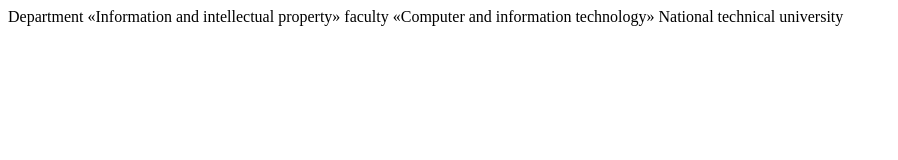
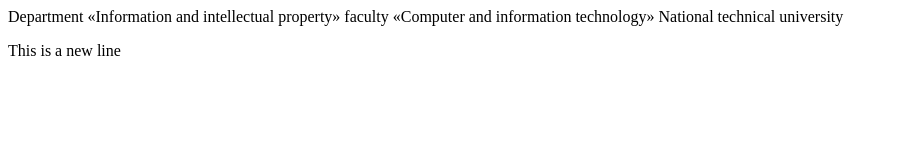
Before and after one commit to Bigfloppa12313/test_work_rep, a plain HTML site: page index.html in a window 1280 px wide. Shown: the whole page, without its empty margins (0-898 px from the left). Drawn offline with Linux system fonts and the light colour scheme.

Commit message:
Add new line to index.html
desc

```diff
--- a/index.html
+++ b/index.html
@@ -9,5 +9,6 @@
 Department «Information and intellectual property»
 faculty «Computer and information technology» National technical university
 </div>
+  <p>This is a new line</p>
 </body>
 </html>
```
